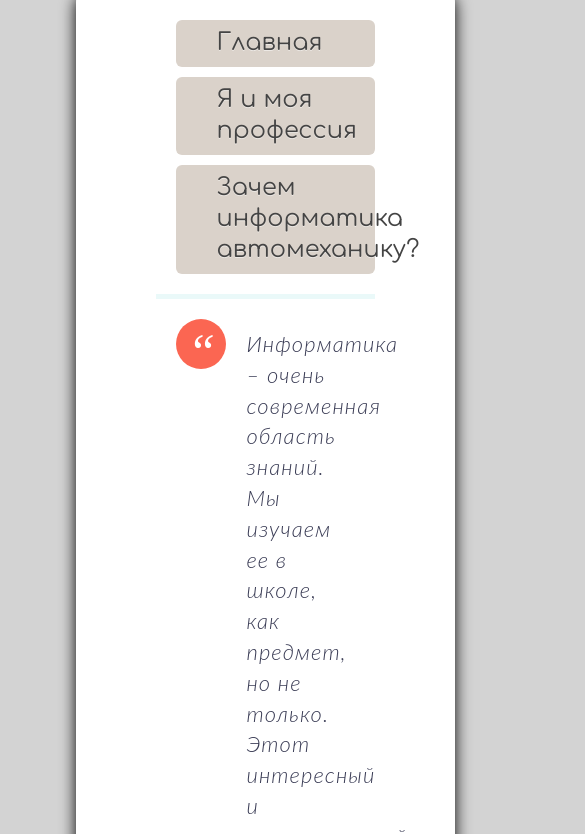
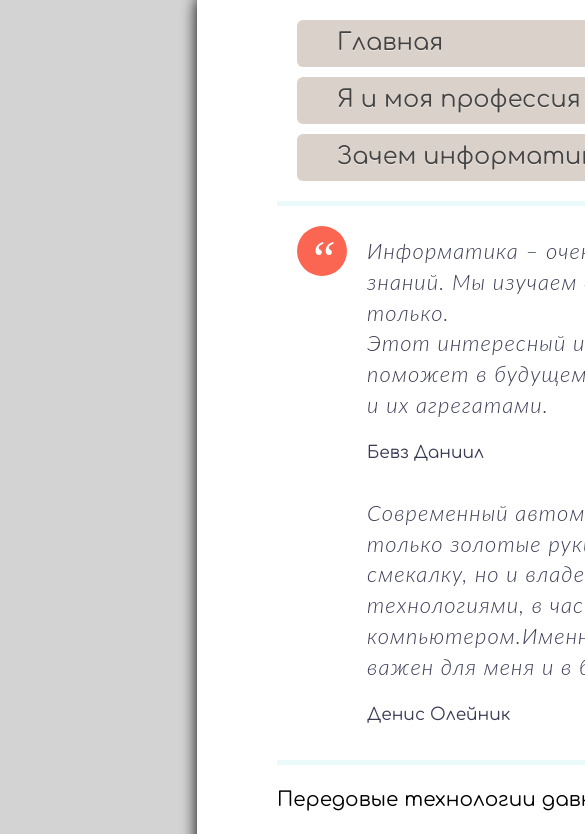
Before and after one commit to Pixeltigra/My-site, a plain HTML site: page index.html in a window 390 px wide. Shown: the part 103-937 px from the top of the page, 585 px wide, since content can reach past the window. Drawn offline with nearby package versions, Linux system fonts and the light colour scheme.

Commit message:
Add files via upload
Test on phone

```diff
--- a/index.html
+++ b/index.html
@@ -2,7 +2,7 @@
 <html>
 <head>
 <title>Профессия автомеханик</title>
-	<link rel="icon" href="https://im0-tub-ru.yandex.net/i?id=4615a902b53cc8211a3959d62c88ede8&n=13">
+	<link rel="icon" href="https://im0-tub-ru.yandex.net/i?id=4615a902b53cc8211a3959d62c88ede8&n=13" type="image/x-icon">
 	<link rel="stylesheet" href="style.css">
 	<meta charset="utf-8">
 	<meta name="viewport" content="width=device-width, initial-scale=1">
@@ -62,7 +62,7 @@
 -->
 
 		<blockquote style="clear: both;">
-			<p>На нашем сайте вы узнаете о профессии "автомеханик" и не только!</p>
+			<p>На нашем сайте Вы узнаете о профессии "автомеханик" и не только!</p>
 		</blockquote>
 	  </div>
 	  <div id="tabs-2">
--- a/style.css
+++ b/style.css
@@ -1,8 +1,8 @@
 @import url(https://fonts.googleapis.com/css?family=Didact+Gothic|Comfortaa:400,700&subset=latin,cyrillic);
 
 .page {
-	margin-left: 10%;
-	margin-right: 10%;
+	margin-left: 21%;
+	margin-right: 19%;
 }
 
 body {
@@ -10,7 +10,8 @@ body {
 	align-content: center;
 	line-height: 30px;
 	font-family: "Comfortaa", cursive;
-
+	min-width: 960px;
+	max-width: 1900px;
 }
 
 /*Переключение блоков с информацией*/
@@ -256,6 +257,7 @@ img {
 	margin-right: 40px;
 	vertical-align: top;
 	margin-bottom: 40px;
+
 }
 .back-icon:hover {
 	border-radius: 50%;
```
